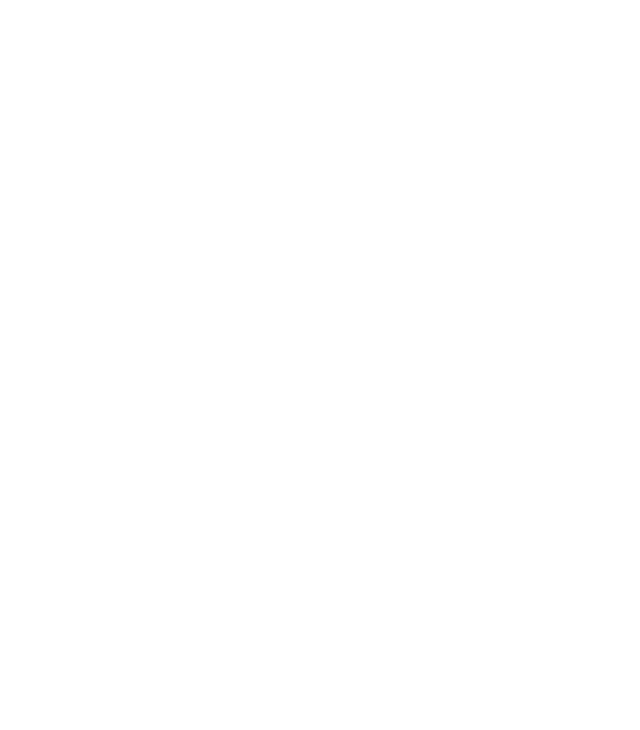
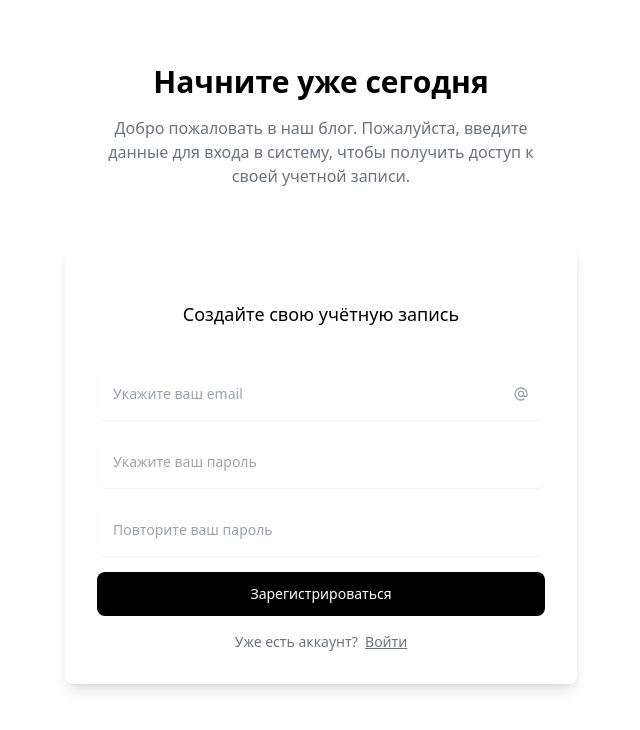
Before and after one commit to HackHead/ruzanov_blog, a React (Create React App) app in the folder client/: page /signup in a window 1280 px wide. Before the commit this address had no page. Shown: the top 730 px of the page, without its empty margins (319-959 px from the left). Built offline with nearby package versions, Linux system fonts and the light colour scheme.

Commit message:
feat: create sign-up page and correspongind form
update application routes, add /signup route

```diff
--- a/client/src/App.tsx
+++ b/client/src/App.tsx
@@ -1,13 +1,16 @@
 import React from 'react';
 import { BrowserRouter as Router, Route, Routes } from 'react-router-dom';
+
 import SignIn from './components/pages/auth/SignIn';
+import SignUp from './components/pages/auth/SignUp';
 
 function App() {
   return (
     <div className="App">
       <Router>
         <Routes>
-          <Route path="/" element={<SignIn/>}/>
+          <Route path="/signin" element={<SignIn/>}/>
+          <Route path="/signup" element={<SignUp/>}/>
         </Routes>
       </Router>
     </div>
--- /dev/null
+++ b/client/src/components/organisms/RegistrationForm/index.tsx
@@ -0,0 +1,33 @@
+import Button from "../../atoms/Button";
+import TextField from "../../atoms/TextField";
+
+const RegistrationForm = () => {
+    return (
+        <form
+            className="mt-6 mb-0 space-y-4 rounded-lg p-4 shadow-lg sm:p-6 lg:p-8"
+        >
+            <p className="text-center text-lg py-6 font-medium">Создайте свою учётную запись</p>
+
+            <TextField srLabel="Email" type='email' placeholder='Укажите ваш email' icon="email" />
+
+            <TextField srLabel="Пароль" type='password' placeholder='Укажите ваш пароль' icon="eye" />
+
+            <TextField srLabel="Повторение пароля" type='password' placeholder='Повторите ваш пароль' icon="eye" />
+
+            <Button
+                variant="black"
+                className="w-full text-white rounded-lg my-10 hover:bg-slate-800"
+            >
+                Зарегистрироваться
+            </Button>
+
+            <p className="text-center text-sm text-gray-500">
+                Уже есть аккаунт?
+                &nbsp;
+                <a className="underline hover:no-underline" href="">Войти</a>
+            </p>
+        </form>
+    );
+};
+
+export default RegistrationForm;
--- a/client/src/components/pages/auth/SignUp.tsx
+++ b/client/src/components/pages/auth/SignUp.tsx
@@ -1,5 +1,24 @@
+import RegistrationForm from "../../organisms/RegistrationForm";
+
 const SignUp = () => {
+    return (
+        <div className="r-sign-in">
+            <div className="mx-auto max-w-screen-xl px-4 py-16 sm:px-6 lg:px-8">
+                <div className="mx-auto max-w-lg">
+                    <h1 className="text-center text-2xl font-bold text-black sm:text-3xl">
+                        Начните уже сегодня
+                    </h1>
 
+                    <p className="mx-auto mt-4 max-w-md text-center text-gray-500 pb-8">
+                        Добро пожаловать в наш блог. Пожалуйста, введите данные для входа в систему, чтобы получить доступ к своей учетной записи.
+                    </p>
+
+                    <RegistrationForm/>
+                </div>
+            </div>
+
+        </div>
+    );
 };
 
 export default SignUp;
```
